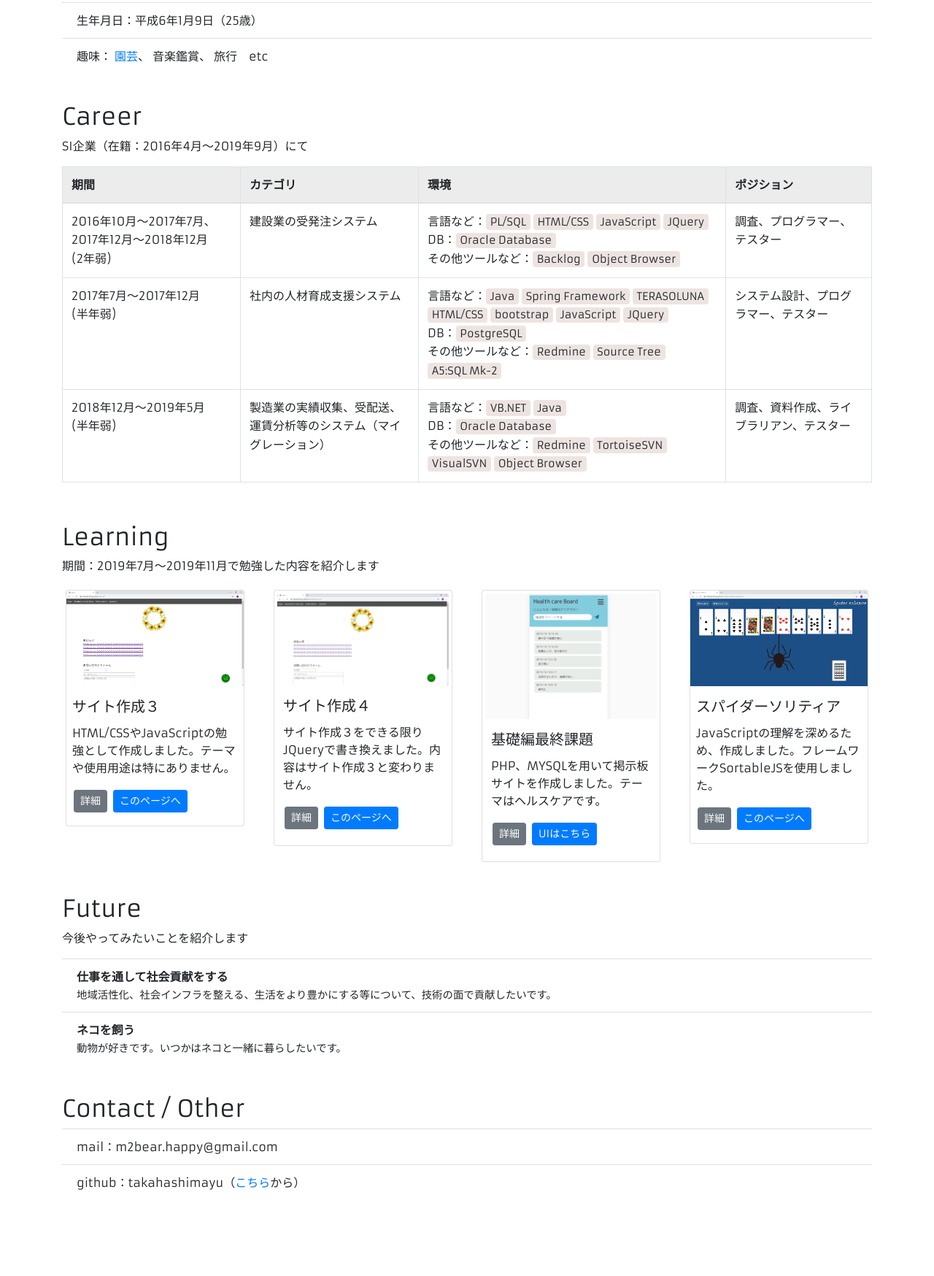
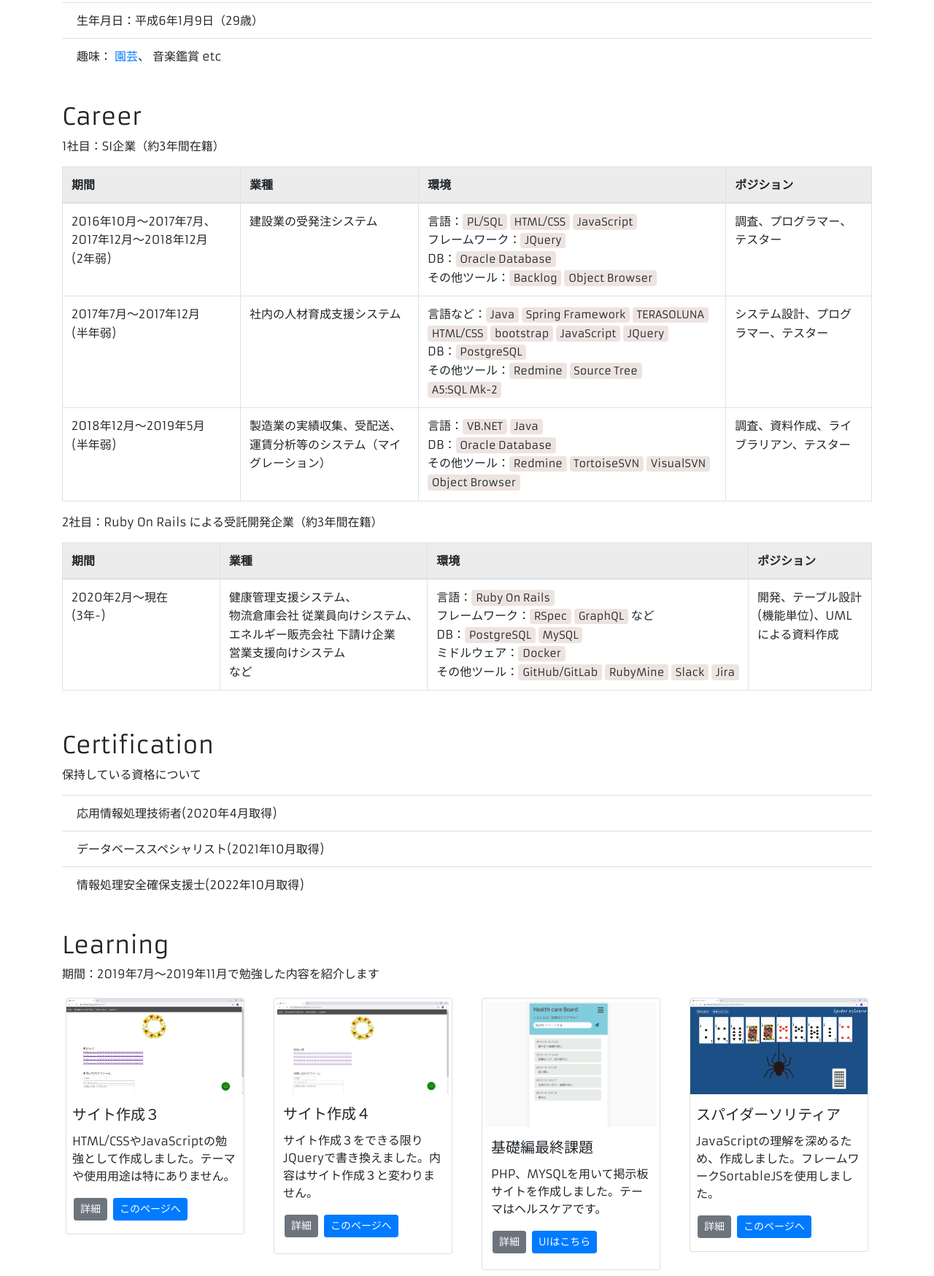
Before and after one commit to takahashimayu/portfolio, a plain HTML site: page index.html in a window 1280 px wide. Shown: the part 913-2661 px from the top of the page at 73% size. Before the commit the page ends 2577 px from the top, so only its background shows below. Drawn offline with nearby package versions, Linux system fonts and the light colour scheme.

Commit message:
加筆修正

```diff
--- a/index.html
+++ b/index.html
@@ -30,13 +30,13 @@
             <a href="#career-top" class="nav-link">Career</a>
           </li>
           <li class="navbar-item">
+            <a href="#certification-top" class="nav-link">Certification</a>
+          </li>
+          <li class="navbar-item">
             <a href="#learning-top" class="nav-link">Leaning</a>
           </li>
           <li class="navbar-item">
-            <a href="#future-top" class="nav-link">Future</a>
-          </li>
-          <li class="navbar-item">
-            <a href="#contact-top" class="nav-link">Contact</a>
+            <a href="#info-top" class="nav-link">Info</a>
           </li>
         </ul>
       </div>
@@ -45,7 +45,7 @@
     <div class="jumbotron jumbotron-fluid">
       <div class="container">
         <h1 class="display-4">Welcome to Portfolio Page!</h1>
-        <p class="lead">ここでは、私の実務経歴や勉強のために作成した成果物などをご紹介します</p>
+        <p class="lead">最終更新：2023年1月21日</p>
       </div>
     </div>
     <div class="container">
@@ -55,7 +55,7 @@
         <ul class="list-group list-group-flush">
           <li class="list-group-item">名前：高橋 真由（たかはし まゆ）</li>
           <li class="list-group-item">出身：千葉市 花見川区</li>
-          <li class="list-group-item">生年月日：平成6年1月9日（25歳）</li>
+          <li class="list-group-item">生年月日：平成6年1月9日（<span id="age"></span>歳）</li>
           <li class="list-group-item">趣味：
             <a href="#!" data-toggle="modal" data-target="#mygardening">園芸</a>、
             <!-- 園芸モーダル -->
@@ -74,7 +74,7 @@
                         <img src="image/IMG_20191005_142443.jpg" alt="ハイビスカス">
                       </a>
                       <div class="media-body">
-                        <h5 class="mt-0">10月5日　ハイビスカスが咲きました</h5>
+                        <h5 class="mt-0">2019年10月5日　ハイビスカスが咲きました</h5>
                         <p>今年になって4度目くらいの花が咲きました。
                           真っ赤な花は元気とパワーを与えてくれます。
                         </p>
@@ -85,7 +85,7 @@
                         <img src="image/IMG_20191024_105326.jpg" alt="バラの花">
                       </a>
                       <div class="media-body">
-                        <h5 class="mt-0">10月24日　バラの花が咲きました</h5>
+                        <h5 class="mt-0">2019年10月24日　バラの花が咲きました</h5>
                         <p>きれいな色合いのバラが咲きました。この枝にはいろんな色のバラが咲くのがとても不思議です。</p>
                       </div><!-- /.media-body -->
                     </div><!-- /.media -->
@@ -94,7 +94,7 @@
                         <img src="image/IMG_20191023_100836.jpg" alt="ヒヤシンスの球根">
                       </a>
                       <div class="media-body">
-                        <h5 class="mt-0">10月22日から　ヒヤシンスを水耕栽培します</h5>
+                        <h5 class="mt-0">2019年10月22日から　ヒヤシンスを水耕栽培します</h5>
                         <p>今年はヒヤシンスの水耕栽培に挑戦します。一か月間はこのまま冷蔵庫へ。</p>
                       </div><!-- /.media-body -->
                     </div><!-- /.media -->
@@ -105,21 +105,20 @@
                 </div><!-- /.modal-content -->
               </div><!-- /.modal-dialog -->
             </div><!-- /.modal -->
-            音楽鑑賞、
-            旅行　etc
+            音楽鑑賞 etc
           </li>
         </ul>
       </div>
       <!-- 経歴 -->
       <div class="container career">
         <h2 id="career-top">Career</h2>
-        <p>SI企業（在籍：2016年4月～2019年9月）にて</p>
+        <p>1社目：SI企業（約3年間在籍）</p>
         <div class="table-responsive">
           <table class="table table-bordered">
             <thead class="table-active">
               <tr>
                 <th class="text-nowrap">期間</th>
-                <th class="text-nowrap">カテゴリ</th>
+                <th class="text-nowrap">業種</th>
                 <th class="text-nowrap">環境</th>
                 <th class="text-nowrap">ポジション</th>
               </tr>
@@ -128,32 +127,72 @@
               <tr>
                 <td class="text-nowrap">2016年10月～2017年7月、<br>2017年12月～2018年12月<br>(2年弱)</td>
                 <td class="text-nowrap">建設業の受発注システム</td>
-                <td class="text-nowrap">言語など：<span class="badge">PL/SQL</span> <span class="badge">HTML/CSS</span> <span class="badge">JavaScript</span> <span class="badge">JQuery</span><br>
+                <td class="text-nowrap">
+                  言語：<span class="badge">PL/SQL</span> <span class="badge">HTML/CSS</span> <span class="badge">JavaScript</span><br>
+                  フレームワーク：<span class="badge">JQuery</span><br>
                   DB：<span class="badge">Oracle Database</span><br>
-                    その他ツールなど：<span class="badge">Backlog</span> <span class="badge">Object Browser</span></td>
+                  その他ツール：<span class="badge">Backlog</span> <span class="badge">Object Browser</span></td>
                 <td>調査、プログラマー、テスター</td>
               </tr>
               <tr>
                 <td>2017年7月～2017年12月<br>(半年弱)</td>
                 <td>社内の人材育成支援システム</td>
-                <td>言語など：<span class="badge">Java</span> <span class="badge">Spring Framework</span> <span class="badge">TERASOLUNA</span> <span class="badge">HTML/CSS</span> <span class="badge">bootstrap</span> <span class="badge">JavaScript</span> <span class="badge">JQuery</span><br>
+                <td>
+                  言語など：<span class="badge">Java</span> <span class="badge">Spring Framework</span> <span class="badge">TERASOLUNA</span> <span class="badge">HTML/CSS</span> <span class="badge">bootstrap</span> <span class="badge">JavaScript</span> <span class="badge">JQuery</span><br>
                   DB：<span class="badge">PostgreSQL</span><br>
-                  その他ツールなど：<span class="badge">Redmine</span> <span class="badge">Source Tree</span> <span class="badge">A5:SQL Mk-2</span>
+                  その他ツール：<span class="badge">Redmine</span> <span class="badge">Source Tree</span> <span class="badge">A5:SQL Mk-2</span>
                 </td>
                 <td>システム設計、プログラマー、テスター</td>
               </tr>
               <tr>
                 <td>2018年12月～2019年5月<br>(半年弱)</td>
                 <td>製造業の実績収集、受配送、運賃分析等のシステム（マイグレーション）</td>
-                <td>言語など：<span class="badge">VB.NET</span> <span class="badge">Java</span><br>
+                <td>
+                  言語：<span class="badge">VB.NET</span> <span class="badge">Java</span><br>
                   DB：<span class="badge">Oracle Database</span><br>
-                  その他ツールなど：<span class="badge">Redmine</span> <span class="badge">TortoiseSVN</span> <span class="badge">VisualSVN</span> <span class="badge">Object Browser</span>
+                  その他ツール：<span class="badge">Redmine</span> <span class="badge">TortoiseSVN</span> <span class="badge">VisualSVN</span> <span class="badge">Object Browser</span>
                 </td>
                 <td>調査、資料作成、ライブラリアン、テスター</td>
               </tr>
             </tbody>
           </table>
         </div>
+        <p>2社目：Ruby On Rails による受託開発企業（約3年間在籍）</p>
+        <div class="table-responsive">
+          <table class="table table-bordered">
+            <thead class="table-active">
+              <tr>
+                <th class="text-nowrap">期間</th>
+                <th class="text-nowrap">業種</th>
+                <th class="text-nowrap">環境</th>
+                <th class="text-nowrap">ポジション</th>
+              </tr>
+            </thead>
+            <tbody>
+              <tr>
+                <td class="text-nowrap">2020年2月～現在<br>(3年-)</td>
+                <td class="text-nowrap">健康管理支援システム、<br>物流倉庫会社 従業員向けシステム、<br>エネルギー販売会社 下請け企業<br>営業支援向けシステム<br>など</td>
+                <td class="text-nowrap">
+                  言語：<span class="badge">Ruby On Rails</span><br>
+                  フレームワーク：<span class="badge">RSpec</span> <span class="badge">GraphQL</span> など<br>
+                  DB：<span class="badge">PostgreSQL</span> <span class="badge">MySQL</span><br>
+                  ミドルウェア：<span class="badge">Docker</span><br>
+                  その他ツール：<span class="badge">GitHub/GitLab</span> <span class="badge">RubyMine</span> <span class="badge">Slack</span> <span class="badge">Jira</span></td>
+                <td>開発、テーブル設計(機能単位)、UMLによる資料作成</td>
+              </tr>
+            </tbody>
+          </table>
+        </div>
+      </div>
+      <!-- 資格 -->
+      <div class="container certification">
+        <h2 id="#certification-top">Certification</h2>
+        <p>保持している資格について</p>
+        <ul class="list-group list-group-flush">
+          <li class="list-group-item">応用情報処理技術者(2020年4月取得)</li>
+          <li class="list-group-item">データベーススペシャリスト(2021年10月取得)</li>
+          <li class="list-group-item">情報処理安全確保支援士(2022年10月取得)</li>
+        </ul>
       </div>
       <!-- 学んだこと -->
       <div class="container learning">
@@ -356,24 +395,13 @@
           </div><!-- /.col-sm-6.col-md-3 -->
         </div><!-- /.row -->
       </div>
-      <!-- 今後 -->
-      <div class="container future">
-        <h2 id="future-top">Future</h2>
-        <p>今後やってみたいことを紹介します</p>
+      <!-- コンタクト -->
+      <div class="container info">
+        <h2 id="info-top">Info</h2>
         <ul class="list-group list-group-flush">
-          <li class="list-group-item">仕事を通して社会貢献をする<br><span class="small-font">
-            地域活性化、社会インフラを整える、生活をより豊かにする等について、技術の面で貢献したいです。
-            </span>
-          </li>
-          <li class="list-group-item">ネコを飼う<br><span class="small-font">動物が好きです。いつかはネコと一緒に暮らしたいです。</span></li>
-        </ul>
-      </div>
-      <!-- コンタクト -->
-      <div class="container contact">
-        <h2 id="contact-top">Contact / Other</h2>
-          <ul class="list-group list-group-flush">
-            <li class="list-group-item">mail：m2bear.happy@gmail.com</li>
-            <li class="list-group-item">github：takahashimayu（<a href="https://github.com/takahashimayu" target="_blank">こちら</a>から）</li>
+          <li class="list-group-item">e-mail：m2bear.happy@gmail.com</li>
+          <li class="list-group-item">GitHub：<a href="https://github.com/takahashimayu" target="_blank">https://github.com/takahashimayu</a></li>
+          <li class="list-group-item">Wantedly：<a href="https://www.wantedly.com/id/mayu_takahashi" target="_blank">https://www.wantedly.com/id/mayu_takahashi</a></li>
         </ul>
       </div>
       <div id="page_top"><a href="#"></a></div>
--- a/script/script.js
+++ b/script/script.js
@@ -32,4 +32,16 @@ $(function(){
         return '';
     }
 
+    // 年齢セット
+    $('#age').html(getAge(1994,1,9));
+
+    // 年齢取得
+    function getAge(birthYear, birthMonth, birthDate) {
+        let today = new Date();
+        if (today.getMonth() > birthMonth || (today.getMonth() == birthMonth - 1 && today.getDate() >= birthDate)) {
+            return today.getFullYear() - birthYear;
+        } else {
+            return today.getFullYear() - birthYear - 1;
+        }
+    }
 });
```
Lines whose indentation alone changed are shown as unchanged.
